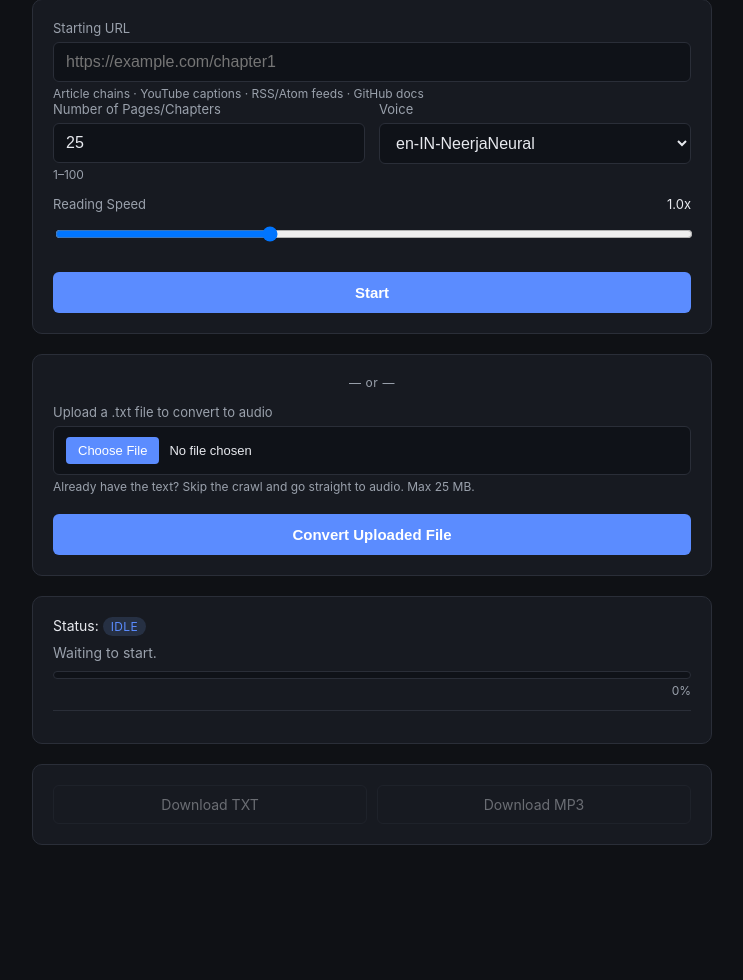
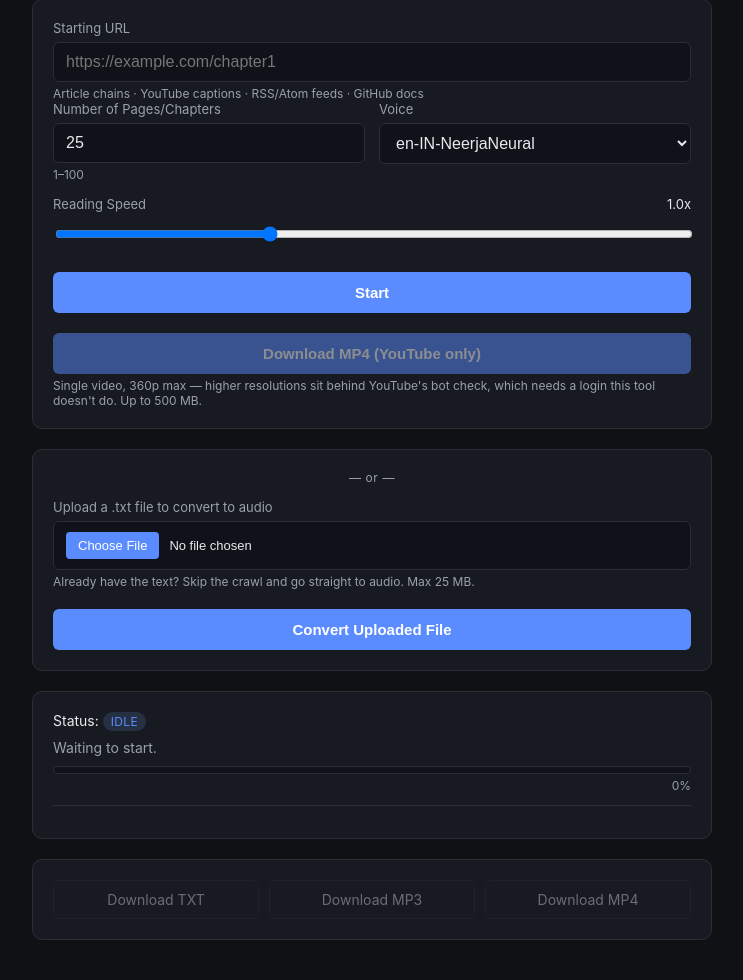
Before and after one commit to Yashswi-3/webbook_audio, a Flask app: page / in a window 1280 px wide. Shown: the part 119-1099 px from the top of the page, without its empty margins (268-1011 px from the left). Before the commit the page ends 964 px from the top, so only its background shows below. Run offline with Flask 3, Linux system fonts and the light colour scheme.

Commit message:
feat: v2.5 — download a YouTube link as MP4
New "Download MP4" button, enabled only when the pasted URL is YouTube.
Single video (--no-playlist), capped at 500 MB, live progress parsed
from yt-dlp's --newline output into the existing progress bar. Reuses
the job state machine and download route; no new dependency, since
yt-dlp and ffmpeg were already here for captions and audio merging.

360p is the ceiling, deliberately. Measured 2026-08-15: format 18, a
combined 640x360 h264/aac stream, is the only real format YouTube
serves anonymously. Every 720p+ adaptive stream sits behind the bot
check, which wants cookies, and this project doesn't do cookies.

Video needs a DIFFERENT player client from captions: the caption
clients (web_safari,mweb,web_embedded) reach subtitle tracks but
report "only images are available" for formats, while `android`
returns a real stream. Both are separate constants in sources.py so
neither is silently "fixed" by changing the other.

Gated behind ALLOW_VIDEO_DOWNLOAD, default on for local use. Setting
it to 0 returns 403 from /start_video and /download/video and drops
the button and link from the page. Recommended for the public deploy:
YouTube's ToS prohibits downloading without a download button, and a
public MP4 endpoint is billable bandwidth and an abuse magnet.

Verified end to end through Flask: 36.5 MB h264/aac mp4, 18:40,
progress tracked 0-100%, served as "<video title>.mp4". Both states
of the env gate checked. 11 offline tests pass.

Co-Authored-By: Claude Opus 5 <noreply@anthropic.com>

```diff
--- a/app.py
+++ b/app.py
@@ -56,6 +56,12 @@ WORDS_PER_CHUNK = 3000
 MAX_CONCURRENT_TTS = 5             # how many edge-tts chunk requests run at once
 MAX_UPLOAD_SIZE_MB = 25            # cap on uploaded .txt file size
 
+# Video download (v2.5). On by default for local use. Set
+# ALLOW_VIDEO_DOWNLOAD=0 on a public deployment: serving MP4s to anyone who
+# finds the URL is bandwidth you pay for, and it's the kind of endpoint that
+# gets a host account terminated.
+ALLOW_VIDEO_DOWNLOAD = os.environ.get("ALLOW_VIDEO_DOWNLOAD", "1") != "0"
+
 AVAILABLE_VOICES = [
     "en-IN-NeerjaNeural",
     "en-IN-PrabhatNeural",
@@ -86,9 +92,11 @@ job_state = {
     "page_log": [],            # {"page", "url", "title", "words", "ok", "note"}
     "txt_ready": False,
     "mp3_ready": False,
+    "video_ready": False,
     "error": None,
     "audio_chunks_done": 0,
     "audio_chunks_total": 0,
+    "video_percent": 0,
     "download_base": None,     # e.g. "That Time an American 300-332"
 }
 
@@ -100,6 +108,7 @@ STAGE_PERCENT_RANGE = {
     "writing": (40, 45),
     "generating_audio": (45, 90),
     "merging_audio": (90, 98),
+    "downloading_video": (0, 98),
     "done": (100, 100),
     "error": (0, 0),
 }
@@ -118,6 +127,8 @@ def compute_percent(state):
         total = max(state.get("audio_chunks_total") or 1, 1)
         done = min(state.get("audio_chunks_done", 0), total)
         frac = done / total
+    elif status == "downloading_video":
+        frac = min(state.get("video_percent", 0), 100) / 100
     else:
         frac = 0
     return round(start + (end - start) * frac)
@@ -135,9 +146,11 @@ def reset_job_state(max_pages, source=None):
             "page_log": [],
             "txt_ready": False,
             "mp3_ready": False,
+            "video_ready": False,
             "error": None,
             "audio_chunks_done": 0,
             "audio_chunks_total": 0,
+            "video_percent": 0,
             "download_base": None,
         })
 
@@ -393,6 +406,35 @@ def run_pipeline(start_url, max_pages, voice, rate, source_name):
                      message=f"Unexpected error: {e}", error=str(e))
 
 
+def run_video_job(url):
+    """Download one YouTube video as MP4. No text, no narration."""
+    try:
+        update_state(status="downloading_video", source="video",
+                     message="Starting video download...")
+
+        def on_status(msg):
+            update_state(message=msg)
+
+        def on_percent(pct):
+            update_state(video_percent=pct)
+
+        title = sources.download_video(url, OUTPUT_FOLDER, on_status, on_percent)
+
+        append_page_log({"page": 1, "url": url, "title": title, "words": 0,
+                         "ok": True, "note": "MP4 downloaded"})
+        update_state(status="done", running=False, video_ready=True,
+                     video_percent=100,
+                     download_base=sources.sanitize_filename(title),
+                     message="Done. video.mp4 is ready.")
+
+    except SourceError as e:
+        update_state(status="error", running=False, message=str(e), error=str(e))
+    except Exception as e:
+        traceback.print_exc()
+        update_state(status="error", running=False,
+                     message=f"Unexpected error: {e}", error=str(e))
+
+
 def run_pipeline_from_text(raw_text, source_name, voice, rate):
     """Uploaded .txt — skips fetching entirely, same narration tail."""
     try:
@@ -440,7 +482,9 @@ def index():
     return render_template("index.html", voices=AVAILABLE_VOICES,
                            max_pages_default=MAX_PAGES_DEFAULT,
                            max_pages_hard_cap=MAX_PAGES_HARD_CAP,
-                           max_upload_size_mb=MAX_UPLOAD_SIZE_MB)
+                           max_upload_size_mb=MAX_UPLOAD_SIZE_MB,
+                           allow_video=ALLOW_VIDEO_DOWNLOAD,
+                           max_video_mb=sources.MAX_VIDEO_MB)
 
 
 @app.route("/detect")
@@ -528,6 +572,33 @@ def start_from_file():
     return jsonify({"ok": True})
 
 
+@app.route("/start_video", methods=["POST"])
+def start_video():
+    if not ALLOW_VIDEO_DOWNLOAD:
+        return jsonify({"ok": False,
+                        "error": "Video download is disabled on this server."}), 403
+
+    if job_state["running"]:
+        return jsonify({"ok": False, "error": "A job is already running."}), 409
+
+    data = request.get_json(force=True, silent=True) or {}
+    url = (data.get("url") or "").strip()
+
+    ok, err, _ = sources.validate_url(url)
+    if not ok:
+        return jsonify({"ok": False, "error": err}), 400
+
+    if sources.route(url) != "youtube":
+        return jsonify({"ok": False,
+                        "error": "Video download only supports YouTube links."}), 400
+
+    clear_output_folder()
+    reset_job_state(max_pages=1, source="video")
+
+    threading.Thread(target=run_video_job, args=(url,), daemon=True).start()
+    return jsonify({"ok": True})
+
+
 @app.route("/progress")
 def progress():
     return jsonify(get_state_snapshot())
@@ -539,6 +610,11 @@ def download(kind):
         filename = "book.txt"
     elif kind == "mp3":
         filename = "book.mp3"
+    elif kind == "video":
+        if not ALLOW_VIDEO_DOWNLOAD:
+            return jsonify({"ok": False,
+                            "error": "Video download is disabled."}), 403
+        filename = "video.mp4"
     else:
         return jsonify({"ok": False, "error": "Unknown file type"}), 404
 
@@ -547,7 +623,8 @@ def download(kind):
         return jsonify({"ok": False, "error": "File not ready yet"}), 404
 
     base = job_state.get("download_base")
-    download_name = f"{base}.{kind}" if base else filename
+    ext = "mp4" if kind == "video" else kind
+    download_name = f"{base}.{ext}" if base else filename
     return send_from_directory(OUTPUT_FOLDER, filename, as_attachment=True,
                                download_name=download_name)
 
--- a/templates/index.html
+++ b/templates/index.html
@@ -211,6 +211,12 @@
     <input type="range" id="speed" min="0.75" max="1.5" step="0.25" value="1.0">
 
     <button id="startBtn">Start</button>
+    {% if allow_video %}
+    <button id="videoBtn" disabled>Download MP4 (YouTube only)</button>
+    <div class="field-hint">Single video, 360p max — higher resolutions sit behind
+      YouTube's bot check, which needs a login this tool doesn't do. Up to
+      {{ max_video_mb }} MB.</div>
+    {% endif %}
   </div>
 
   <div class="panel">
@@ -236,6 +242,9 @@
   <div class="panel downloads">
     <a href="/download/txt" id="downloadTxt" class="disabled">Download TXT</a>
     <a href="/download/mp3" id="downloadMp3" class="disabled">Download MP3</a>
+    {% if allow_video %}
+    <a href="/download/video" id="downloadVideo" class="disabled">Download MP4</a>
+    {% endif %}
   </div>
 
 <script>
@@ -252,6 +261,8 @@ const progressPercent = document.getElementById('progressPercent');
 const pageLog = document.getElementById('pageLog');
 const downloadTxt = document.getElementById('downloadTxt');
 const downloadMp3 = document.getElementById('downloadMp3');
+const downloadVideo = document.getElementById('downloadVideo');   // null if disabled
+const videoBtn = document.getElementById('videoBtn');             // null if disabled
 
 let pollTimer = null;
 
@@ -260,22 +271,57 @@ const urlInput = document.getElementById('url');
 const sourceHint = document.getElementById('sourceHint');
 const DEFAULT_HINT = sourceHint.textContent;
 let detectTimer = null;
+let lastDetected = null;
 
 urlInput.addEventListener('input', () => {
   clearTimeout(detectTimer);
   detectTimer = setTimeout(async () => {
     const url = urlInput.value.trim();
-    if (!url) { sourceHint.textContent = DEFAULT_HINT; return; }
+    if (!url) {
+      sourceHint.textContent = DEFAULT_HINT;
+      lastDetected = null;
+      if (videoBtn) videoBtn.disabled = true;
+      return;
+    }
     try {
       const res = await fetch('/detect?url=' + encodeURIComponent(url));
       const data = await res.json();
+      lastDetected = data.source;
       sourceHint.textContent = data.label ? 'Will read as: ' + data.label
                                           : DEFAULT_HINT;
     } catch (e) {
       sourceHint.textContent = DEFAULT_HINT;
+      lastDetected = null;
     }
+    // MP4 only makes sense for YouTube.
+    if (videoBtn) videoBtn.disabled = lastDetected !== 'youtube';
   }, 350);
 });
+
+if (videoBtn) {
+  videoBtn.addEventListener('click', async () => {
+    const url = urlInput.value.trim();
+    if (!url) { alert('Please enter a YouTube URL.'); return; }
+
+    beginJobUI();
+    videoBtn.disabled = true;
+
+    const res = await fetch('/start_video', {
+      method: 'POST',
+      headers: { 'Content-Type': 'application/json' },
+      body: JSON.stringify({ url: url }),
+    });
+    const data = await res.json();
+
+    if (!data.ok) {
+      alert(data.error || 'Failed to start.');
+      endJobUIOnFailure();
+      videoBtn.disabled = false;
+      return;
+    }
+    beginPolling();
+  });
+}
 
 speedSlider.addEventListener('input', () => {
   speedValue.textContent = parseFloat(speedSlider.value).toFixed(2).replace(/0$/, '') + 'x';
@@ -284,9 +330,11 @@ speedSlider.addEventListener('input', () => {
 function beginJobUI() {
   startBtn.disabled = true;
   uploadBtn.disabled = true;
+  if (videoBtn) videoBtn.disabled = true;
   pageLog.innerHTML = '';
   downloadTxt.classList.add('disabled');
   downloadMp3.classList.add('disabled');
+  if (downloadVideo) downloadVideo.classList.add('disabled');
   progressFill.style.width = '0%';
   progressFill.className = 'progress-fill';
   progressPercent.textContent = '0%';
@@ -391,11 +439,13 @@ async function poll() {
 
   if (s.txt_ready) downloadTxt.classList.remove('disabled');
   if (s.mp3_ready) downloadMp3.classList.remove('disabled');
+  if (s.video_ready && downloadVideo) downloadVideo.classList.remove('disabled');
 
   if (!s.running) {
     clearInterval(pollTimer);
     startBtn.disabled = false;
     uploadBtn.disabled = false;
+    if (videoBtn) videoBtn.disabled = !lastDetected || lastDetected !== 'youtube';
   }
 }
 </script>
```
Also changed, not shown: sources.py (+105 -0 lines), test_sources.py (+22 -0 lines), README.md.
